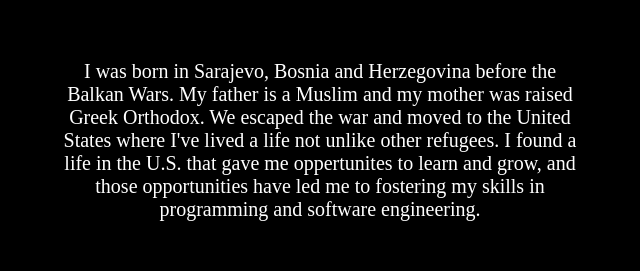
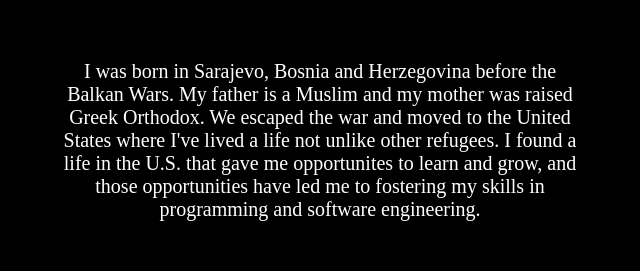
Before and after one commit to TinaCollier/PortfolioWebsite, a plain HTML site: page aboutme.html in a window 1280 px wide. Shown: the part 339-610 px from the top of the page, 640-1280 px from the left. Drawn offline with Linux system fonts and the light colour scheme; a web font is replaced by a local one.

Commit message:
additional spelling error

```diff
--- a/aboutme.html
+++ b/aboutme.html
@@ -65,7 +65,7 @@
                 <div class="bio">
                     <p>I found my passion for coding late in life. I began my journey on Codecademy and completed the Computer Science Path in two months. I learned how to use Python, postgreSQL, and discrete math. Then I joinged the MITxPro Coding Bootcamp and began learning about full stack development. In tandem with that program, I am completing the Codecademy Full Stack Path.</p>
                     <br>
-                    <p>I was born in Sarajevo, Bosnia and Herzegovina before the Balkan Wars. My father is a Muslim and my mother was raised Greek Orthodox. We escaped the war and moved to the United States where I've lived a life not unlike other refugees. I found a life in the U.S. that gave me oppertunites to learn and grow, and those opportunities have led me to fostering my skills in programming and software engineering.</p>
+                    <p>I was born in Sarajevo, Bosnia and Herzegovina before the Balkan Wars. My father is a Muslim and my mother was raised Greek Orthodox. We escaped the war and moved to the United States where I've lived a life not unlike other refugees. I found a life in the U.S. that gave me opportunites to learn and grow, and those opportunities have led me to fostering my skills in programming and software engineering.</p>
                     <br>
                     <p>I love solving problems and working on challenges. I enjoy finding commonalities and differences in Python and Javascript. I'm proud of the webpages I've created using HTML and CSS. I've documented my journey on my blog and in saved my work to my GitHub account. </p>
                 </div>
```
Also changed, not shown: index.html (+1 -1 lines).
